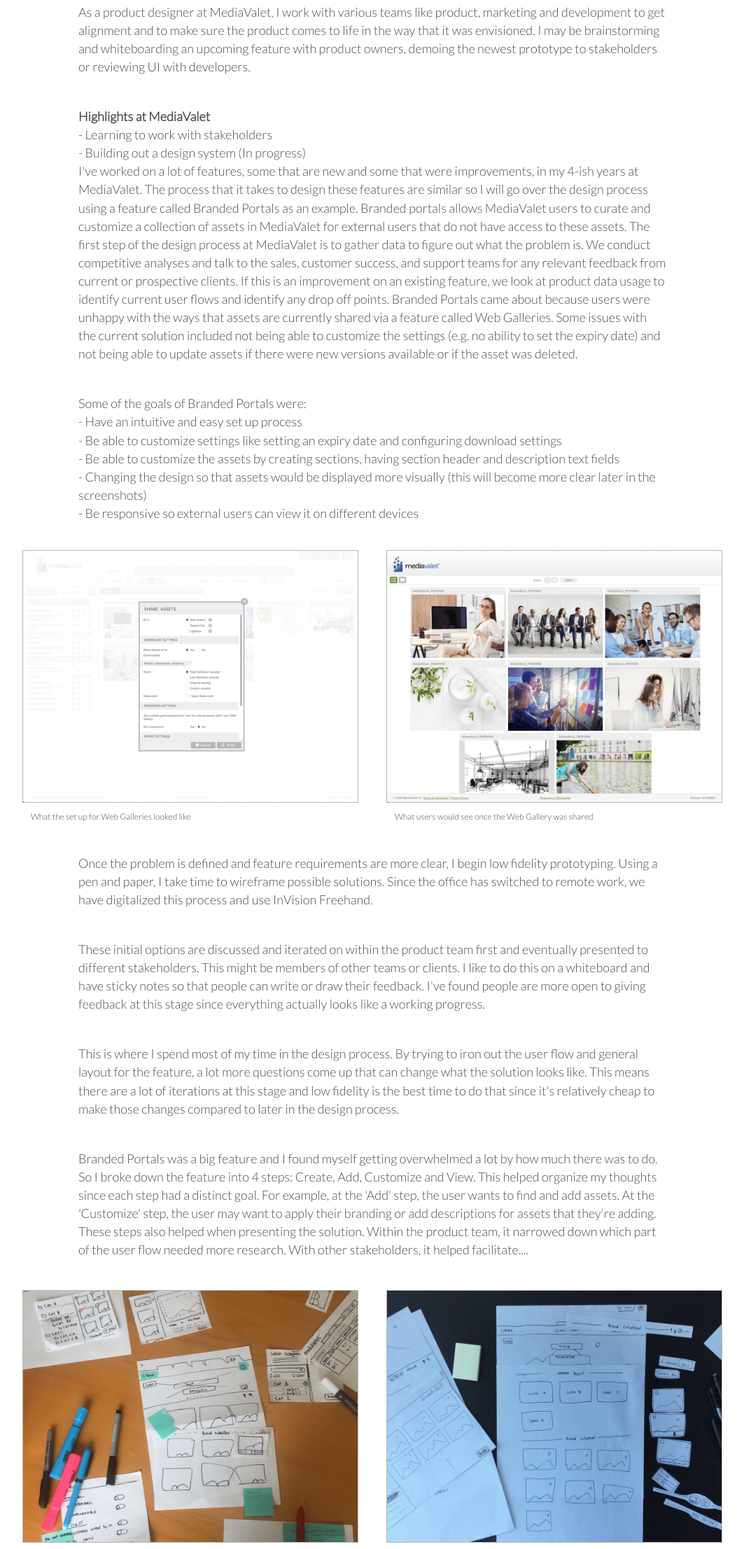
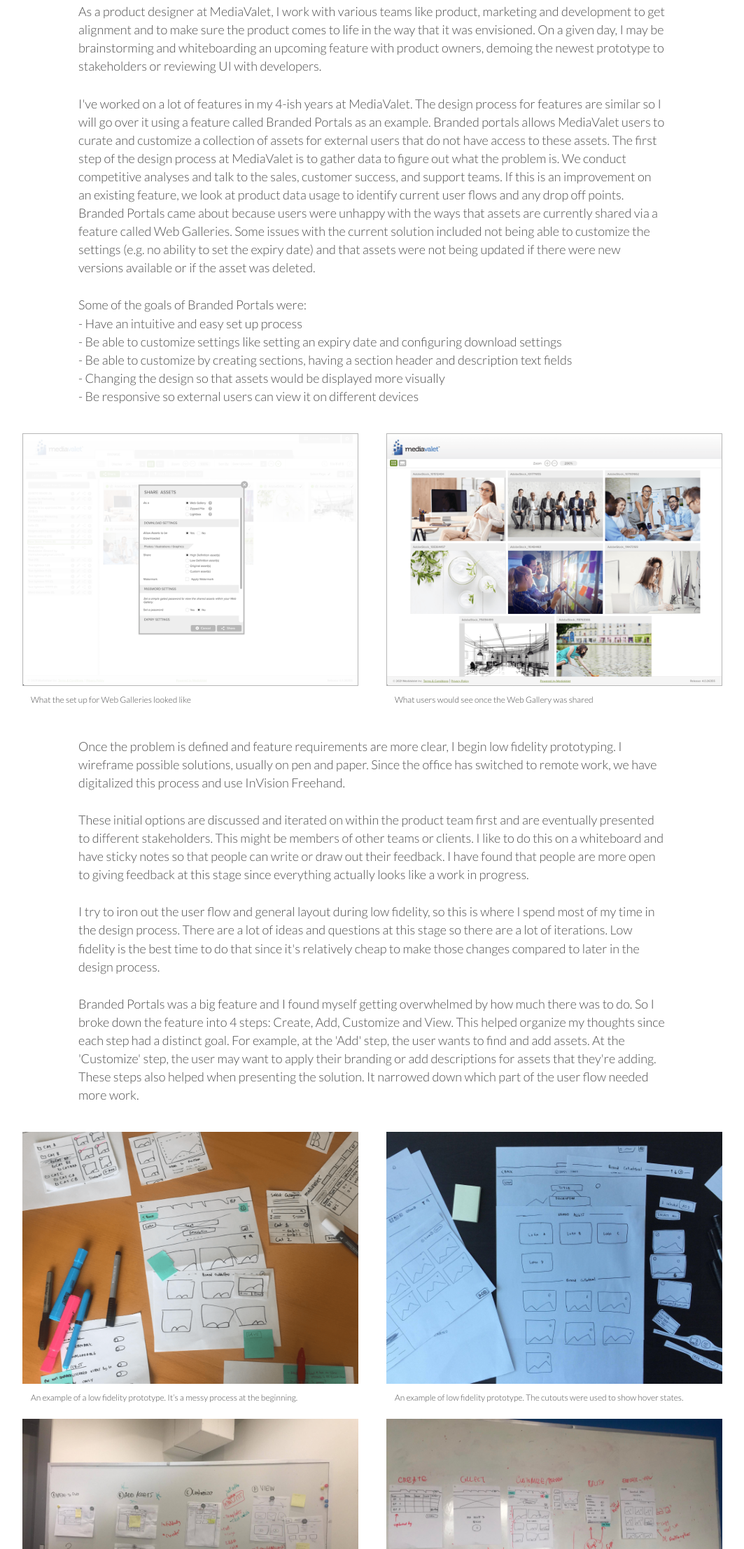
Before and after one commit to Jedeu/jenna-kc, a Gatsby site: page /work/mediavalet in a window 1280 px wide. Shown: the part 587-2800 px from the top of the page at 70% size, without its empty margins (108-1171 px from the left). Built offline with nearby package versions, Linux system fonts and the light colour scheme; Gatsby itself is replaced by a stand-in of ours.

Commit message:
Small pixel fixes, added remaining photos for mediavalet and GraphQL queries

```diff
--- a/src/components/ImageWithCaption.js
+++ b/src/components/ImageWithCaption.js
@@ -4,14 +4,15 @@
 import PropTypes from "prop-types"
 
 const StyledImage = styled(Img)`
-  border: 1px solid #B7B7B7;
   position: relative;
   display: inline-block;
+
+  ${({ screenshot }) => screenshot && `border: 1px solid #B7B7B7;`}
 `;
 
-const ImageWithCaption = ({ source, content }) => (
+const ImageWithCaption = ({ source, content, screenshot }) => (
   <div style={{ width: '480px' }}>
-    <StyledImage fluid={source} style={{ width: '100%' }} />
+    <StyledImage fluid={source} style={{ width: '100%' }} screenshot={screenshot} />
     <div style={{ fontSize: '0.75em', paddingLeft: '1em' }}>{content}</div>
   </div>
 )
@@ -19,6 +20,7 @@
 ImageWithCaption.propTypes = {
   content: PropTypes.string.isRequired,
   source: PropTypes.object.isRequired,
+  screenshot: PropTypes.bool,
 }
 
 export default ImageWithCaption
--- a/src/components/ImagesGridContainer.js
+++ b/src/components/ImagesGridContainer.js
@@ -10,6 +10,7 @@
   margin-left: auto;
   margin-right: auto;
   max-width: 1000px;
+  margin-top: 40px;
 `;
 
 const ImagesGridContainer = ({ children }) => (
--- a/src/pages/work/mediavalet.js
+++ b/src/pages/work/mediavalet.js
@@ -11,7 +11,7 @@
 import ContentContainer from '../../components/ContentContainer';
 
 const StyledParagraph = styled.p`
-  margin-bottom: 2.5em;
+  margin-bottom: 1.5em;
 `;
 
 const MediaValet = () => {
@@ -94,6 +94,20 @@
           }
         }
       }
+      iaWhiteboard: file(relativePath: { eq: "mediavalet-ia-whiteboard.jpg" }) {
+        childImageSharp {
+          fluid(maxWidth: 480, quality: 90) {
+            ...GatsbyImageSharpFluid
+          }
+        }
+      }
+      brandedPortal: file(relativePath: { eq: "mediavalet-branded-portal.png" }) {
+        childImageSharp {
+          fluid(maxWidth: 480, quality: 90) {
+            ...GatsbyImageSharpFluid
+          }
+        }
+      }
       chevron: file(relativePath: { eq: "vector.png" }) {
           childImageSharp {
               fixed(width: 8, height: 20) {
@@ -129,73 +143,68 @@
         <ContentContainer>
           <StyledParagraph>
             As a product designer at MediaValet, I work with various teams like product, marketing and development to get alignment
-            and to make sure the product comes to life in the way that it was envisioned. I may be brainstorming and whiteboarding
-            an upcoming feature with product owners, demoing the newest prototype to stakeholders or reviewing UI with developers.
+            and to make sure the product comes to life in the way that it was envisioned. On a given day, I may be brainstorming
+            and whiteboarding an upcoming feature with product owners, demoing the newest prototype to stakeholders or reviewing UI
+            with developers.
           </StyledParagraph>
-
-          <div style={{ fontWeight: 'bold', marginTop: '40px' }}>Highlights at MediaValet</div>
-          <div>- Learning to work with stakeholders</div>
-          <div>- Building out a design system (In progress)</div>
-
           <StyledParagraph>
-            I've worked on a lot of features, some that are new and some that were improvements, in my 4-ish years at MediaValet.
-            The process that it takes to design these features are similar so I will go over the design process using a feature
-            called Branded Portals as an example. Branded portals allows MediaValet users to curate and customize a collection of
-            assets in MediaValet for external users that do not have access to these assets.
+            I've worked on a lot of features in my 4-ish years at MediaValet. The design process for features are similar so I will go over
+            it using a feature called Branded Portals as an example. Branded portals allows MediaValet users to curate and customize
+            a collection of assets for external users that do not have access to these assets.
 
             The first step of the design process at MediaValet is to gather data to figure out what the problem is. We conduct
-            competitive analyses and talk to the sales, customer success, and support teams for any relevant feedback from current
-            or prospective clients. If this is an improvement on an existing feature, we look at product data usage to identify
-            current user flows and identify any drop off points. Branded Portals came about because users were unhappy with the ways
-            that assets are currently shared via a feature called Web Galleries. Some issues with the current solution included not being
-            able to customize the settings (e.g. no ability to set the expiry date) and not being able to update assets if there were new
-            versions available or if the asset was deleted.
+            competitive analyses and talk to the sales, customer success, and support teams. If this is an improvement on an existing feature,
+            we look at product data usage to identify current user flows and any drop off points. Branded Portals came about because users were
+            unhappy with the ways that assets are currently shared via a feature called Web Galleries. Some issues with the current solution included
+            not being able to customize the settings (e.g. no ability to set the expiry date) and that assets were not being updated if there were
+            new versions available or if the asset was deleted.
           </StyledParagraph>
 
           <div>Some of the goals of Branded Portals were:</div>
           <div>- Have an intuitive and easy set up process</div>
           <div>- Be able to customize settings like setting an expiry date and configuring download settings</div>
-          <div>- Be able to customize the assets by creating sections, having section header and description text fields</div>
-          <div>- Changing the design so that assets would be displayed more visually (this will become more clear later in the screenshots)</div>
+          <div>- Be able to customize by creating sections, having a section header and description text fields</div>
+          <div>- Changing the design so that assets would be displayed more visually</div>
           <div style={{ marginBottom: '40px' }}>- Be responsive so external users can view it on different devices</div>
         </ContentContainer>
         <ImagesFlexContainer>
           <ImageWithCaption
             source={imgQuery.shareAssets.childImageSharp.fluid}
             content='What the set up for Web Galleries looked like'
+            screenshot
           />
           <ImageWithCaption
             source={imgQuery.gallery.childImageSharp.fluid}
             content='What users would see once the Web Gallery was shared'
+            screenshot
           />
         </ImagesFlexContainer>
         <ContentContainer>
           <StyledParagraph>
             Once the problem is defined and feature requirements are more clear, I begin low fidelity prototyping.
-            Using a pen and paper, I take time to wireframe possible solutions. Since the office has switched to remote work,
+            I wireframe possible solutions, usually on pen and paper. Since the office has switched to remote work,
             we have digitalized this process and use InVision Freehand.
           </StyledParagraph>
           <StyledParagraph>
-            These initial options are discussed and iterated on within the product team first and eventually presented to
+            These initial options are discussed and iterated on within the product team first and are eventually presented to
             different stakeholders. This might be members of other teams or clients. I like to do this on a whiteboard and have
-            sticky notes so that people can write or draw their feedback. I've found people are more open to giving feedback
-            at this stage since everything actually looks like a working progress.
+            sticky notes so that people can write or draw out their feedback. I have found that people are more open to giving
+            feedback at this stage since everything actually looks like a work in progress.
           </StyledParagraph>
           <StyledParagraph>
-            This is where I spend most of my time in the design process. By trying to iron out the user flow and general layout for
-            the feature, a lot more questions come up that can change what the solution looks like. This means there are a lot of iterations
-            at this stage and low fidelity is the best time to do that since it's relatively cheap to make those changes compared to later in
-            the design process.
+            I try to iron out the user flow and general layout during low fidelity, so this is where I spend most of my time in the design
+            process. There are a lot of ideas and questions at this stage so there are a lot of iterations. Low fidelity is the best time to
+            do that since it's relatively cheap to make those changes compared to later in the design process.
           </StyledParagraph>
           <StyledParagraph>
-            Branded Portals was a big feature and I found myself getting overwhelmed a lot by how much there was to do. So I broke down
+            Branded Portals was a big feature and I found myself getting overwhelmed by how much there was to do. So I broke down
             the feature into 4 steps: Create, Add, Customize and View. This helped organize my thoughts since each step had a distinct goal.
             For example, at the 'Add' step, the user wants to find and add assets. At the 'Customize' step, the user may want to apply their
-            branding or add descriptions for assets that they're adding. These steps also helped when presenting the solution. Within the product
-            team, it narrowed down which part of the user flow needed more research. With other stakeholders, it helped facilitate....
+            branding or add descriptions for assets that they're adding. These steps also helped when presenting the solution.
+            It narrowed down which part of the user flow needed more work.
           </StyledParagraph>
         </ContentContainer>
-        <ImagesGridContainer style={{ flexWrap: 'wrap' }}>
+        <ImagesGridContainer>
           <ImageWithCaption
             source={imgQuery.lofi.childImageSharp.fluid}
             content='An example of a low fidelity prototype. It’s a messy process at the beginning.'
@@ -209,7 +218,7 @@
             content='How Branded Portal was presented in design reviews'
           />
           <ImageWithCaption
-            source={imgQuery.placeholder.childImageSharp.fluid}
+            source={imgQuery.iaWhiteboard.childImageSharp.fluid}
             content='Description of what this photo is'
           />
         </ImagesGridContainer>
@@ -225,18 +234,22 @@
           <ImageWithCaption
             source={imgQuery.emptyPortal.childImageSharp.fluid}
             content='Description of what this photo is'
+            screenshot
           />
           <ImageWithCaption
             source={imgQuery.portalSettings.childImageSharp.fluid}
             content='We were about to present'
+            screenshot
           />
           <ImageWithCaption
             source={imgQuery.noAssets.childImageSharp.fluid}
             content='Description of what this photo is'
+            screenshot
           />
           <ImageWithCaption
-            source={imgQuery.placeholder.childImageSharp.fluid}
+            source={imgQuery.brandedPortal.childImageSharp.fluid}
             content='We were about to present'
+            screenshot
           />
         </ImagesGridContainer>
         <ContentContainer>
```
Also changed, not shown: src/images/mediavalet-branded-portal.png (added), src/images/mediavalet-ia-whiteboard.jpg (added).
